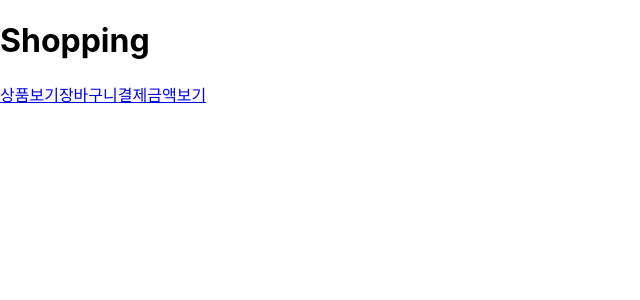
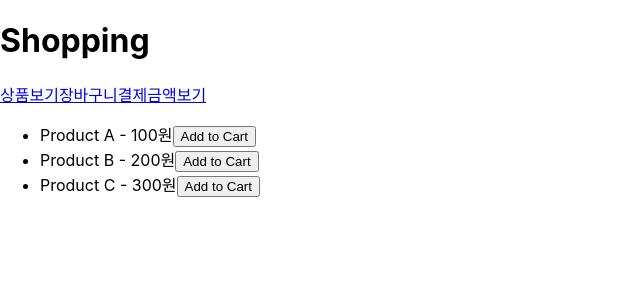
Before and after one commit to Mumumumm/shopping, a React (Create React App) app: page /product in a window 1280 px wide. Shown: the top 300 px of the page, without its empty margins (0-640 px from the left). Built offline with nearby package versions, Linux system fonts and the light colour scheme.

Commit message:
product  event 기능구현

```diff
--- a/src/product.js
+++ b/src/product.js
@@ -2,7 +2,19 @@ export default function Product() {
 
     return (
         <>
+            <ul>
+                <li>Product A - 100원
+                    <button type="button" onClick={(e) => { alert('상품이 추가되었습니다.') }}>Add to Cart</button>
+                </li>
 
+                <li>Product B - 200원
+                    <button type="button" onClick={(e) => { alert('상품이 추가되었습니다.') }}>Add to Cart</button>
+                </li>
+
+                <li>Product C - 300원
+                    <button type="button" onClick={(e) => { alert('상품이 추가되었습니다.') }}>Add to Cart</button>
+                </li>
+            </ul>
         </>
     );
 }
```
